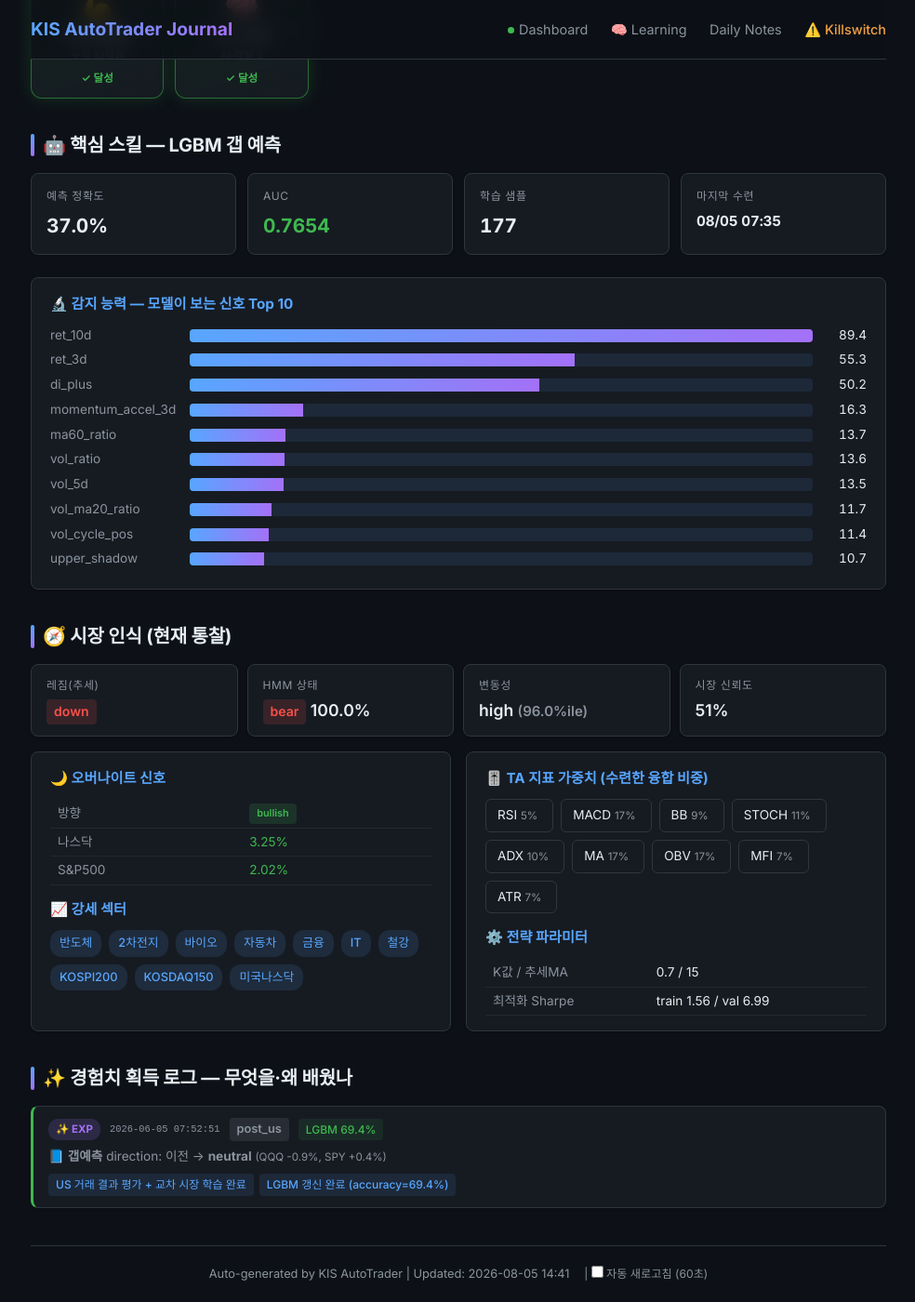
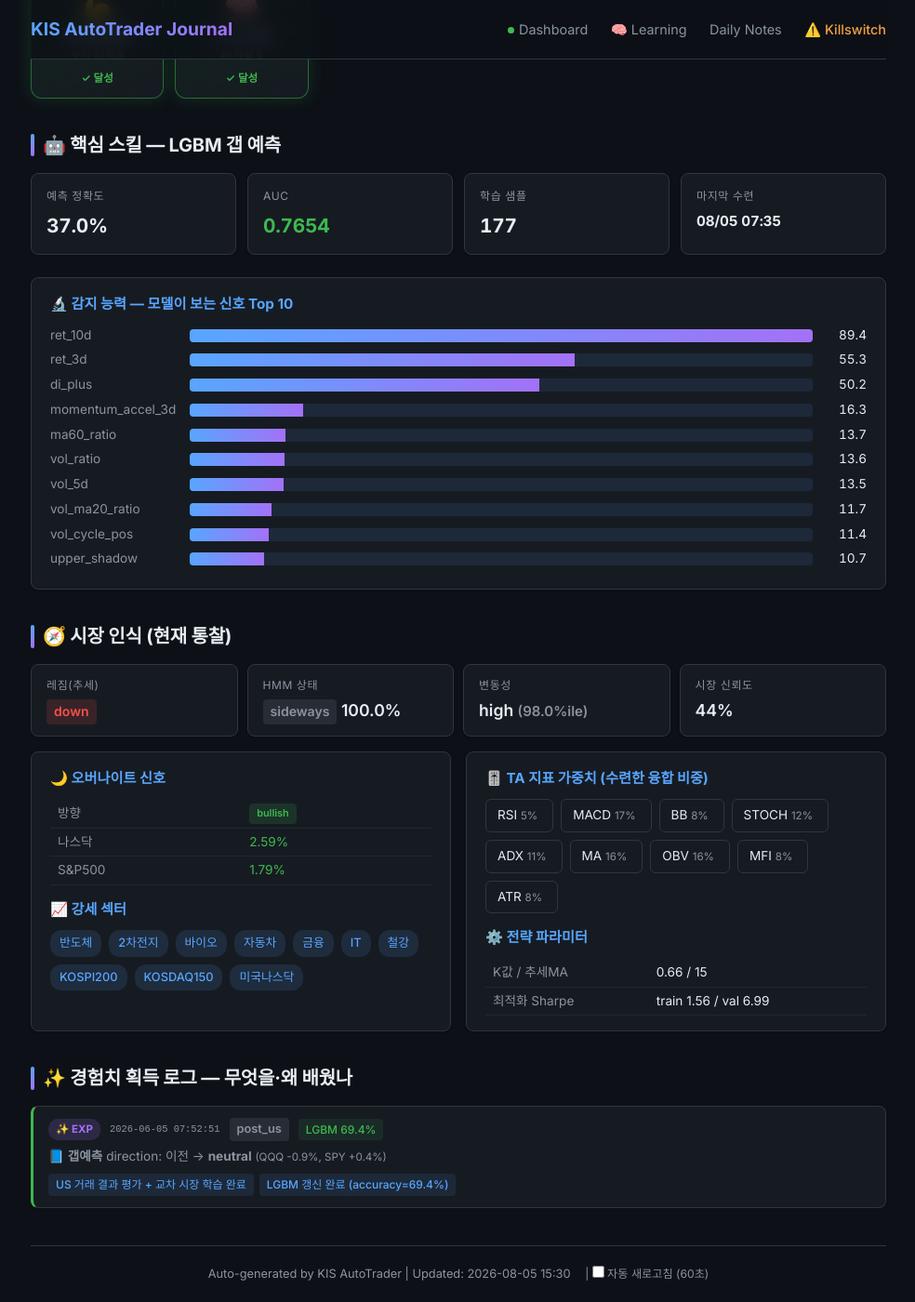
Before and after one commit to BudongJW/kis-trading-journal, a Jekyll site: the page built from learning.html, in a window 1280 px wide and 1400 px high, scrolled down 652 px. Shown: the whole window at 93% size, without its empty margins (147-1131 px from the left). Built offline with Jekyll 4.4.1, drawn with Linux system fonts in a browser that asks for light colours; nearby versions of some CDN libraries.

Commit message:
auto: portfolio update 15:30

```diff
--- a/_data/portfolio.json
+++ b/_data/portfolio.json
@@ -1,7 +1,7 @@
 {
-  "updated_at": "2026-08-05T14:41:07.879900+09:00",
+  "updated_at": "2026-08-05T15:30:24.549295+09:00",
   "initial_capital": 500000,
-  "cash": 836883,
+  "cash": 411506,
   "holdings": [],
   "reconcile": {
     "matched": 0,
@@ -17,9 +17,9 @@
     "set_by": ""
   },
   "holdings_value": 0,
-  "total_value": 858149,
+  "total_value": 432772,
   "total_pnl": -820,
-  "total_pnl_pct": -0.1,
+  "total_pnl_pct": -0.19,
   "realized_pnl": -820,
   "unrealized_pnl": 0,
   "total_trades": 206,
@@ -1966,29 +1966,29 @@
     },
     {
       "date": "2026-08-05",
-      "total_value": 858149,
-      "cash": 836883,
+      "total_value": 432772,
+      "cash": 411506,
       "holdings_value": 0,
       "day_pnl": -74,
       "cumul_pnl": -820,
       "realized_pnl": -820,
       "unrealized_pnl": 0,
-      "net_deposit": 358969,
+      "net_deposit": -66408,
       "regime": "down",
-      "hmm_state": "bear",
-      "confidence": 0.512,
-      "k_value": 0.7
+      "hmm_state": "sideways",
+      "confidence": 0.436,
+      "k_value": 0.66
     }
   ],
   "market": {
     "regime": "down",
-    "hmm_state": "bear",
-    "confidence": 0.512,
+    "hmm_state": "sideways",
+    "confidence": 0.436,
     "volatility": "high",
-    "vol_percentile": 96.0,
+    "vol_percentile": 98.0,
     "overnight_gap": {
       "direction": "bullish",
-      "strength": 0.88,
+      "strength": 0.76,
       "action": "aggressive_buy"
     },
     "strong_sectors": [
@@ -2007,7 +2007,7 @@
   "strategy": {
     "name": "ETF 변동성 돌파 + 신호 융합",
     "params": {
-      "k": 0.7,
+      "k": 0.66,
       "trend_ma": 15
     },
     "universe_count": 15,
@@ -2090,7 +2090,7 @@
   },
   "us_session": {
     "enabled": true,
-    "cash_usd": 0.0,
+    "cash_usd": 301.112722,
     "positions": 0,
     "holdings": [],
     "max_positions": 3,
@@ -2138,17 +2138,17 @@
   "learning": {
     "market": {
       "trend": "down",
-      "hmm_state": "bear",
+      "hmm_state": "sideways",
       "hmm_confidence": 100.0,
       "volatility": "high",
-      "vol_percentile": 96.0,
-      "market_confidence": 0.512,
-      "analyzed_at": "2026-08-04 09:58"
+      "vol_percentile": 98.0,
+      "market_confidence": 0.436,
+      "analyzed_at": "2026-08-05 09:52"
     },
     "overnight": {
       "direction": "bullish",
-      "nasdaq_change": 3.25,
-      "sp500_change": 2.02,
+      "nasdaq_change": 2.59,
+      "sp500_change": 1.79,
       "recommended_action": "aggressive_buy"
     },
     "strong_sectors": [
@@ -2212,7 +2212,7 @@
       ]
     },
     "strategy_params": {
-      "k": 0.7,
+      "k": 0.66,
       "trend_ma": 15,
       "train_sharpe": 1.56,
       "val_sharpe": 6.99,
@@ -2221,18 +2221,18 @@
     "ta_weights": {
       "rsi": 0.049,
       "macd": 0.171,
-      "bb": 0.085,
-      "stoch": 0.114,
-      "adx": 0.099,
-      "ma": 0.171,
-      "obv": 0.171,
-      "mfi": 0.071,
-      "atr": 0.071
+      "bb": 0.079,
+      "stoch": 0.119,
+      "adx": 0.106,
+      "ma": 0.159,
+      "obv": 0.159,
+      "mfi": 0.079,
+      "atr": 0.079
     },
     "adaptive": {
       "etf": 1.0,
-      "win_rate": 0.492,
-      "trades": 61
+      "win_rate": 0.5,
+      "trades": 64
     },
     "diary": [
       {
@@ -2362,16 +2362,16 @@
     "allow_inverse": true,
     "allow_leverage": false,
     "size_mult": 0.4,
-    "k_effective": 0.8,
+    "k_effective": 0.76,
     "allow_summary": "인버스",
-    "briefing": "오늘 스탠스 방어(DEFENSIVE) · 레짐 BEAR·신뢰도 51% · 美 오버나이트 bullish(+3.2%) · 고변동(96.0%ile) · 예산 25%·최대 1종목·허용 인버스",
+    "briefing": "오늘 스탠스 방어(DEFENSIVE) · 레짐 BEAR·신뢰도 44% · 美 오버나이트 bullish(+2.6%) · 고변동(98.0%ile) · 예산 25%·최대 1종목·허용 인버스",
     "signals": {
       "regime": "BEAR",
-      "confidence": 0.512,
+      "confidence": 0.436,
       "direction": "bullish",
-      "nasdaq_change": 3.25,
+      "nasdaq_change": 2.59,
       "high_vol": true,
-      "vol_percentile": 96.0,
+      "vol_percentile": 98.0,
       "rapid_level": "NONE"
     }
   },
@@ -2383,7 +2383,7 @@
     "hard_stop_pct": 0.04,
     "max_weight": 0.15,
     "regime": "BEAR",
-    "hmm_state": "bear",
+    "hmm_state": "sideways",
     "hmm_confidence": 1.0,
     "universe": [
       {
```
